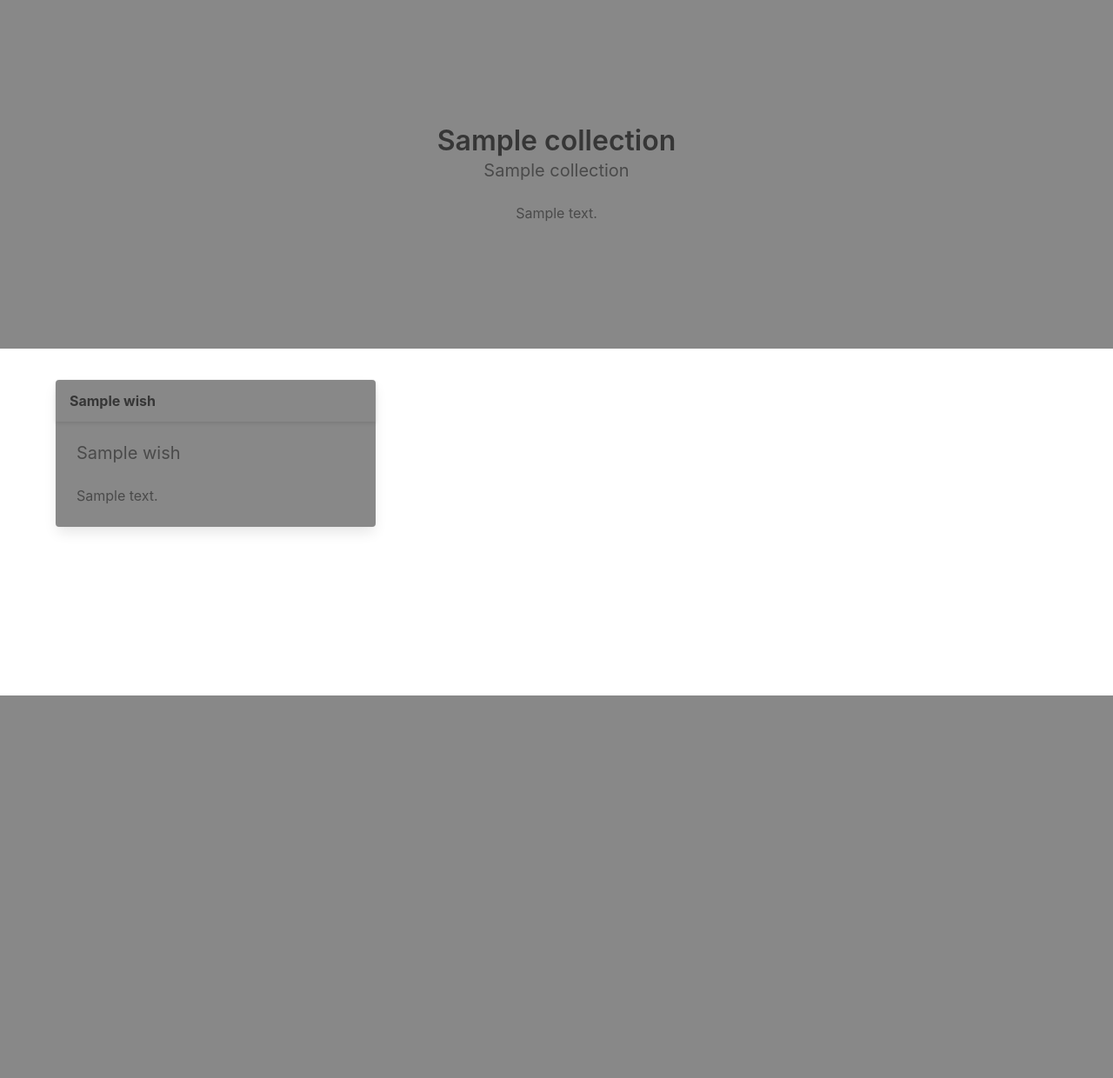
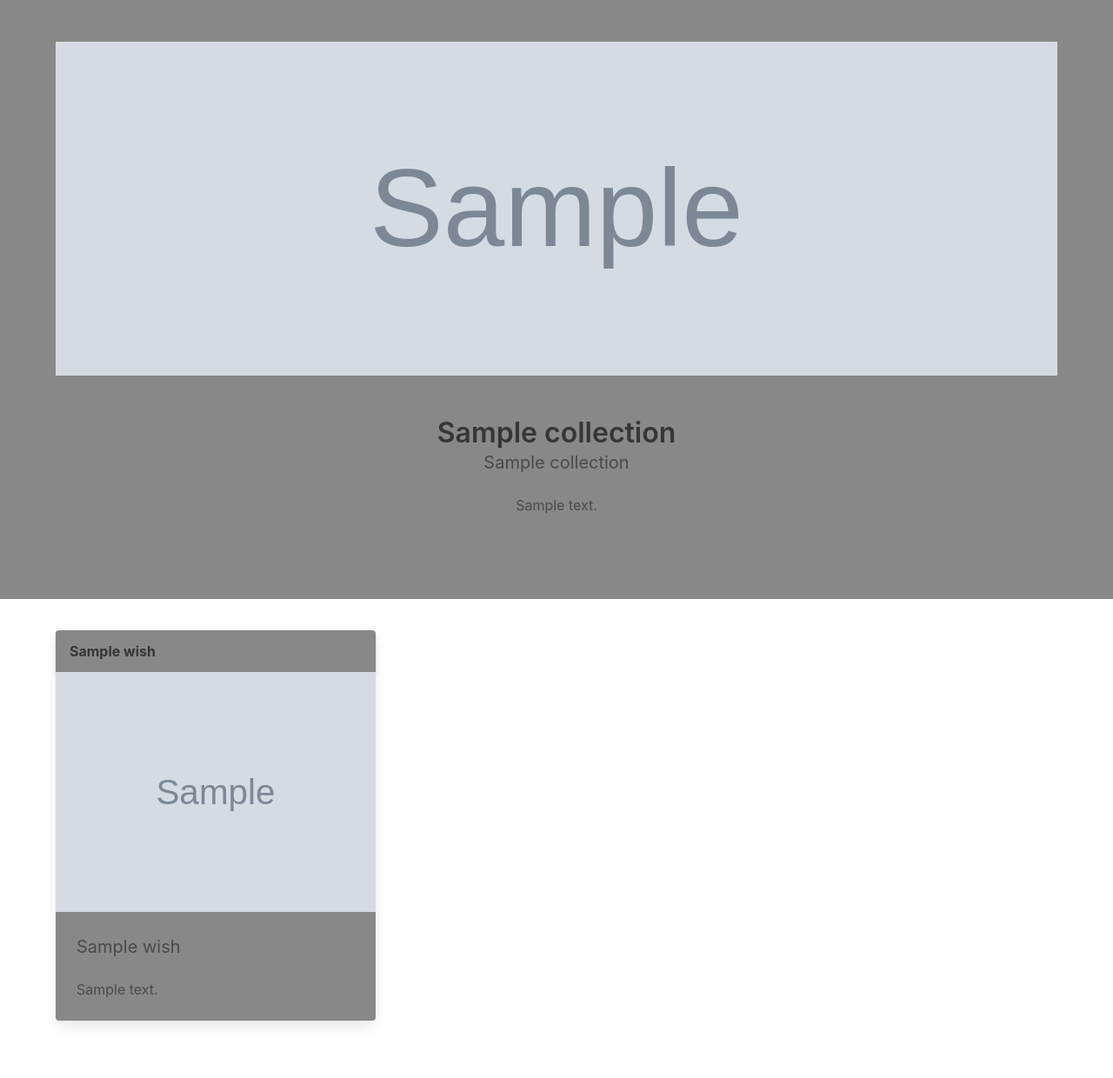
Before and after one commit to Qadosch/django-wishlist, a Django app: template django_wishlist/templates/wishlist.html in a window 1280 px wide. Shown: the whole page at 87% size. Before the commit the page ends 800 px from the top, so only its background shows below. Run offline with Django 4.2, Linux system fonts and the light colour scheme; the template is opened without the code that fills it: most values are stand-ins (such as "Sample title", 1, 10 or a date in 2020); data that the repository does not hold is empty.

Commit message:
added pictures to template

```diff
--- a/django_wishlist/templates/wishlist.html
+++ b/django_wishlist/templates/wishlist.html
@@ -1,10 +1,15 @@
 {% extends 'base.html' %}
 
 {% block content%}
-<section class="hero is-medium" style="background-color: {{ collection.color }};">
+<section class="hero" style="background-color: {{ collection.color }};">
     <div class="hero-body">
-        <div class="container has-text-centered">
-          <p class="title">
+        <div class="container has-text-centered mb-6">
+          {% if collection.image %}
+          <figure class="image is-3by1 mb-6">
+            <img src="{{ collection.image.url }}">
+          </figure>
+          {% endif %}
+          <p class="title ">
             {{ collection.title }}
           </p>
           {% if collection.subtitle %}
@@ -34,6 +39,11 @@
               {{ wish.title }}
           </p>
       </header>
+      {% if wish.image %}
+      <figure class="image is-4by3 mb-1">
+        <img src="{{ wish.image.url }}">
+      </figure>
+      {% endif %}
       <div class="card-content">
           {% if wish.subtitle %}
             <div class="subtitle">{{ wish.subtitle }}</div>
```
